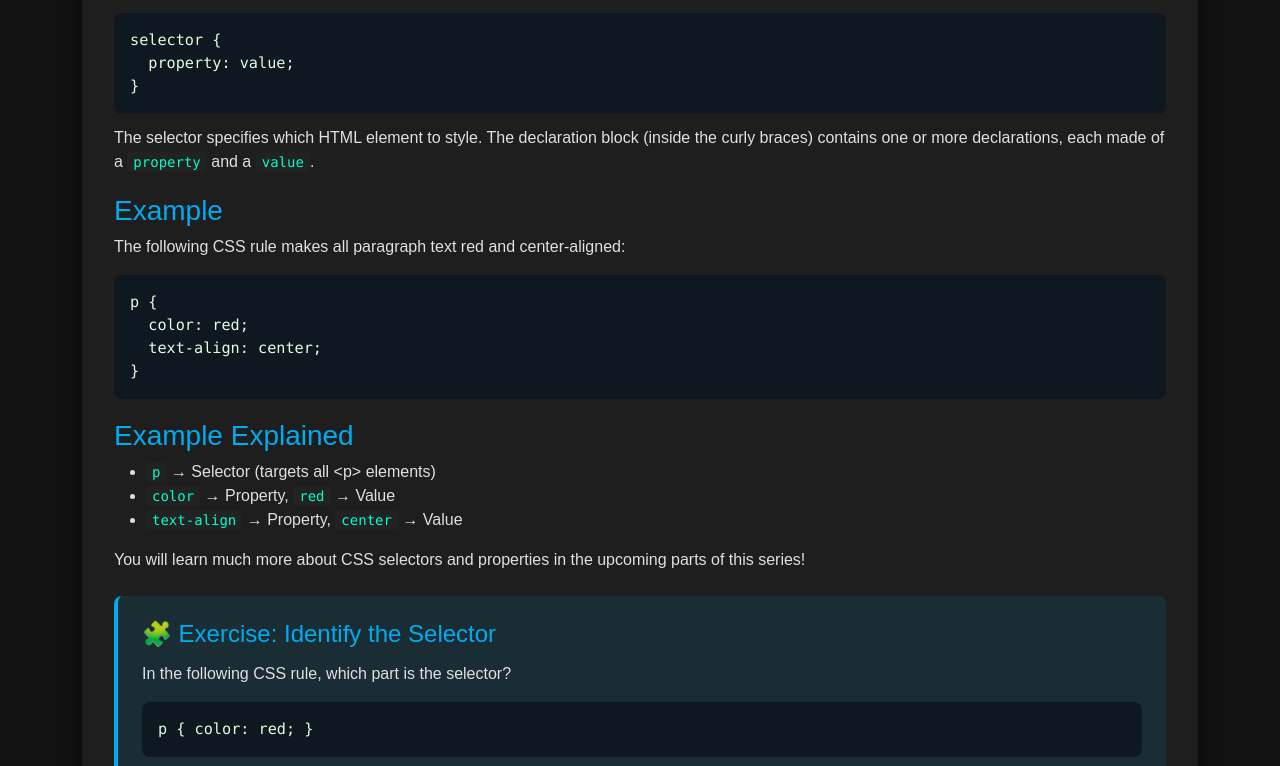
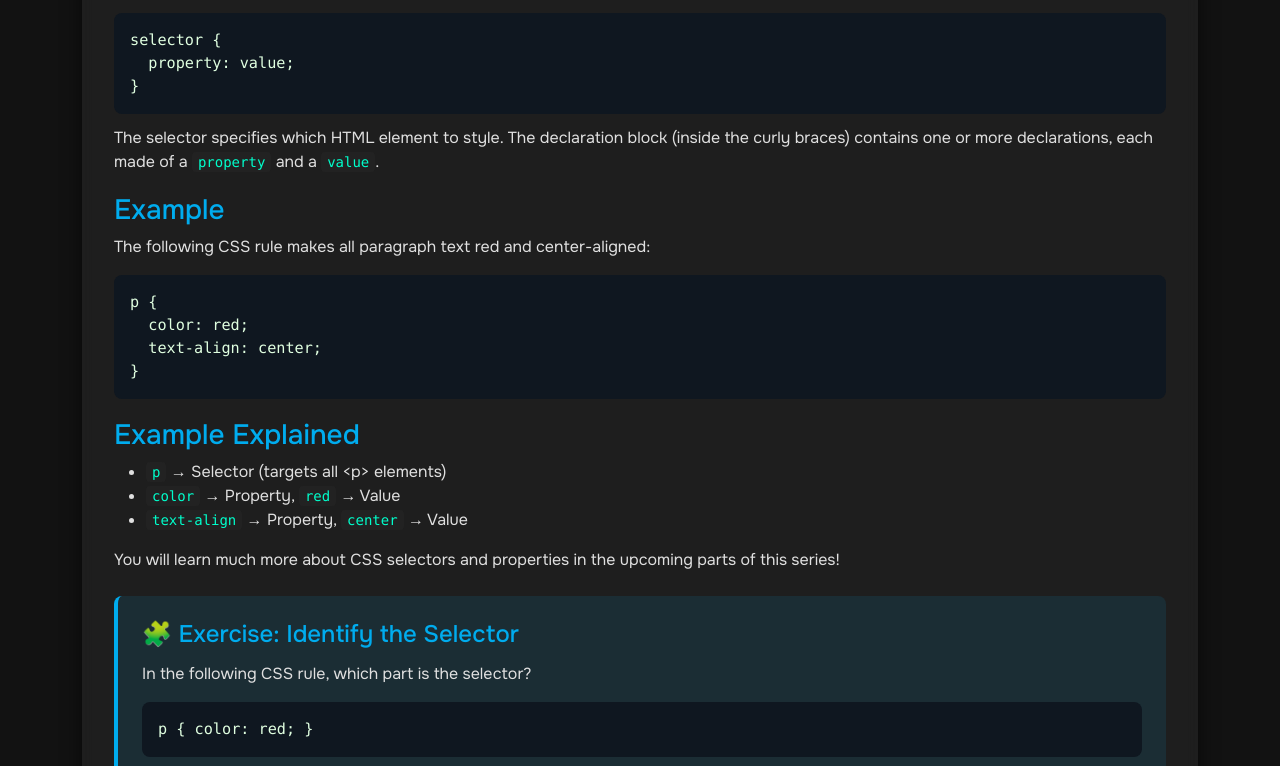
Before and after one commit to codegear-2011/CODE-GEAR, a plain HTML site: page blog/css_introduction_series_part_ii.html in a window 1280 px wide. Shown: the part 531-1297 px from the top of the page. Drawn offline with nearby package versions, Linux system fonts and the light colour scheme.

Commit message:
Change font-family to 'Onest' in CSS

```diff
--- a/blog/css_introduction_series_part_ii.html
+++ b/blog/css_introduction_series_part_ii.html
@@ -4,6 +4,9 @@
   <meta charset="utf-8" />
   <meta name="viewport" content="width=device-width,initial-scale=1" />
   <title>CSS Syntax – CODE GEAR BLOG</title>
+<link rel="preconnect" href="https://fonts.googleapis.com">
+<link rel="preconnect" href="https://fonts.gstatic.com" crossorigin>
+<link href="https://fonts.googleapis.com/css2?family=Onest:wght@100..900&display=swap" rel="stylesheet">
 
   <!-- Bootstrap CSS -->
   <link href="https://cdn.jsdelivr.net/npm/bootstrap@5.3.2/dist/css/bootstrap.min.css" rel="stylesheet">
@@ -12,7 +15,7 @@
     body {
       background: #121212;
       color: #e0e0e0;
-      font-family: Arial, sans-serif;
+      font-family: "Onest", sans-serif;
     }
     nav {
       backdrop-filter: blur(8px);
```
